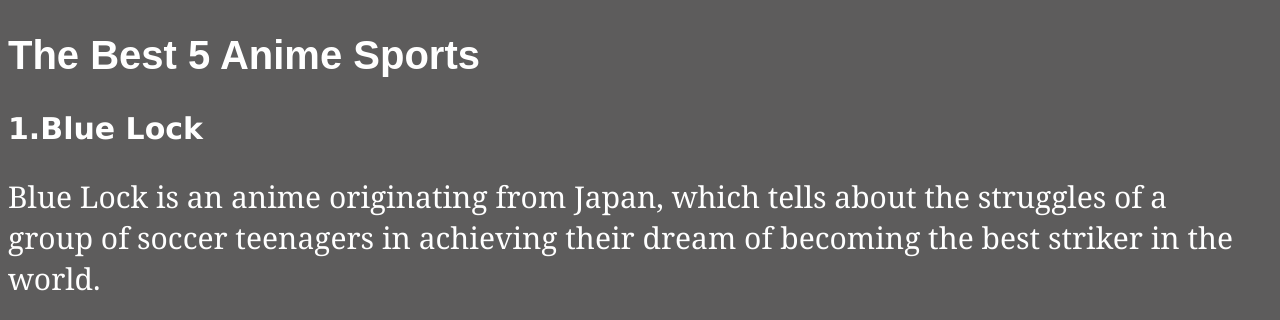
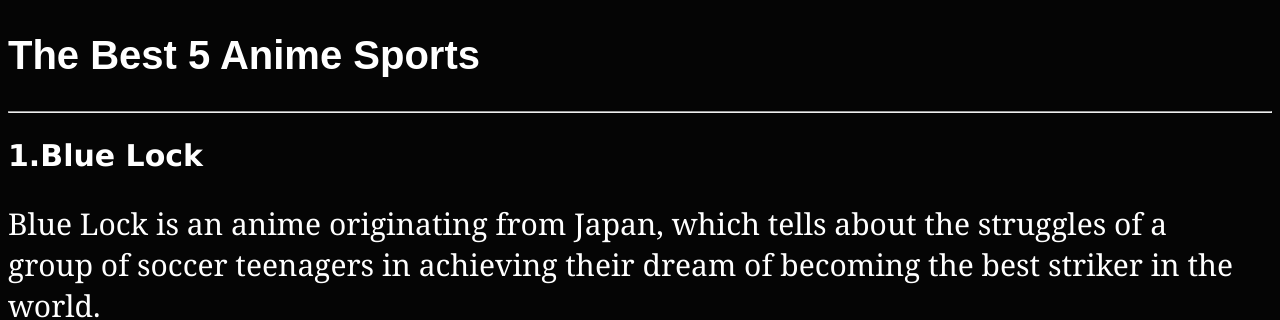
Before and after one commit to ItzMeShoya/My-project, a plain HTML site: page index.html in a window 1280 px wide. Shown: the top 320 px of the page. Drawn offline with Linux system fonts and the light colour scheme.

Commit message:
berubah ke index.html

```diff
--- a/Myrecomandation.html
+++ b/index.html
@@ -3,9 +3,9 @@
 <head>
 <title style="color: white;"> Best Anime Sports Sports</title>
 </head>
-<body style="background-color: rgba(22, 21, 21, 0.696);color: white;">
+<body style="background-color: rgba(0, 0, 0, 0.982);color: white;">
 <h2 style="font-size: 40px;font-family: Arial;">The Best 5 Anime Sports</h2>
-
+<hr style="color: chocolate;">
 <h2 style="font-size: 30px;font-family:Lucida Sans;">1.Blue Lock</h2>
 <p style="font-size: 30px;font-family:Georgia;">Blue Lock is an anime originating from Japan, which tells about the struggles of a <br> group of soccer teenagers in achieving their dream of becoming the best striker in the world.</p>
 <img src="https://www.nerdpool.it/wp-content/uploads/2022/10/blue-lock-anime-696x425.jpg" width="800" height=500;>
```
